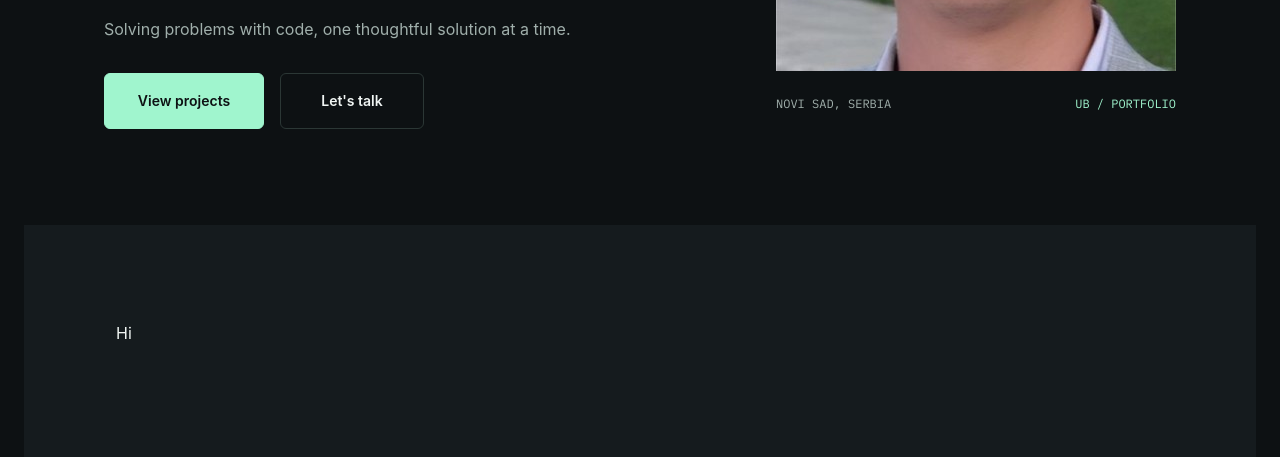
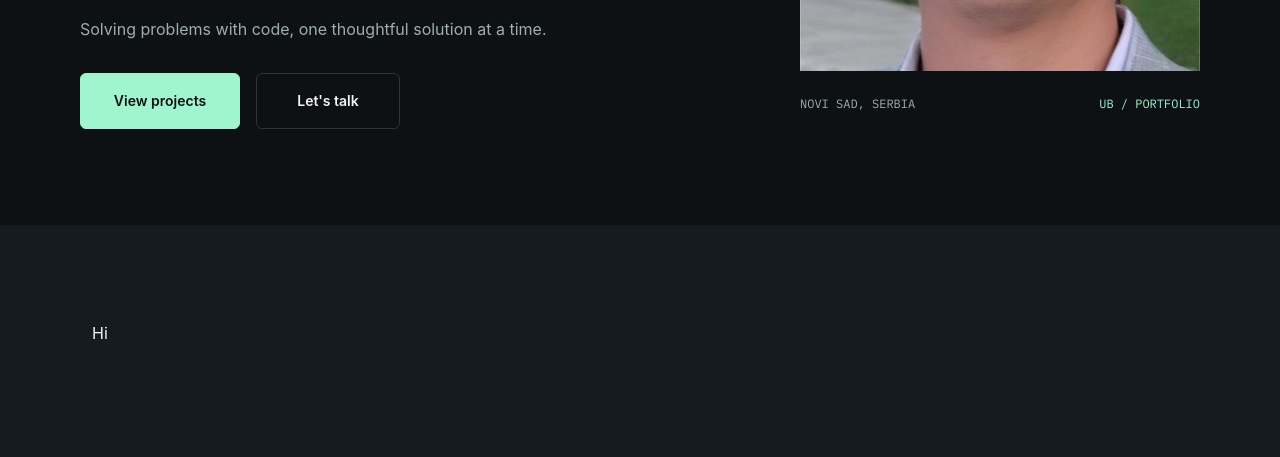
Before and after one commit to uros703/Portfolio, a plain HTML site: page index.html in a window 1280 px wide. Shown: the part 538-995 px from the top of the page. Drawn offline with nearby package versions, Linux system fonts and the light colour scheme.

Commit message:
remove padding from body

```diff
--- a/index.html
+++ b/index.html
@@ -10,7 +10,7 @@
     <link href="https://cdn.jsdelivr.net/npm/bootstrap@5.2.3/dist/css/bootstrap.min.css" rel="stylesheet" integrity="sha384-rbsA2VBKQhggwzxH7pPCaAqO46MgnOM80zW1RWuH61DGLwZJEdK2Kadq2F9CUG65" crossorigin="anonymous">
     <link rel="stylesheet" href="styles.css">
   </head>
-  <body class="ps-4 pe-4 bg-dark text-white">
+  <body class=" bg-dark text-white">
     <!-- HERO SEKCIJA -->
     <header>
       <!-- NAV SEKCIJA-->
```
